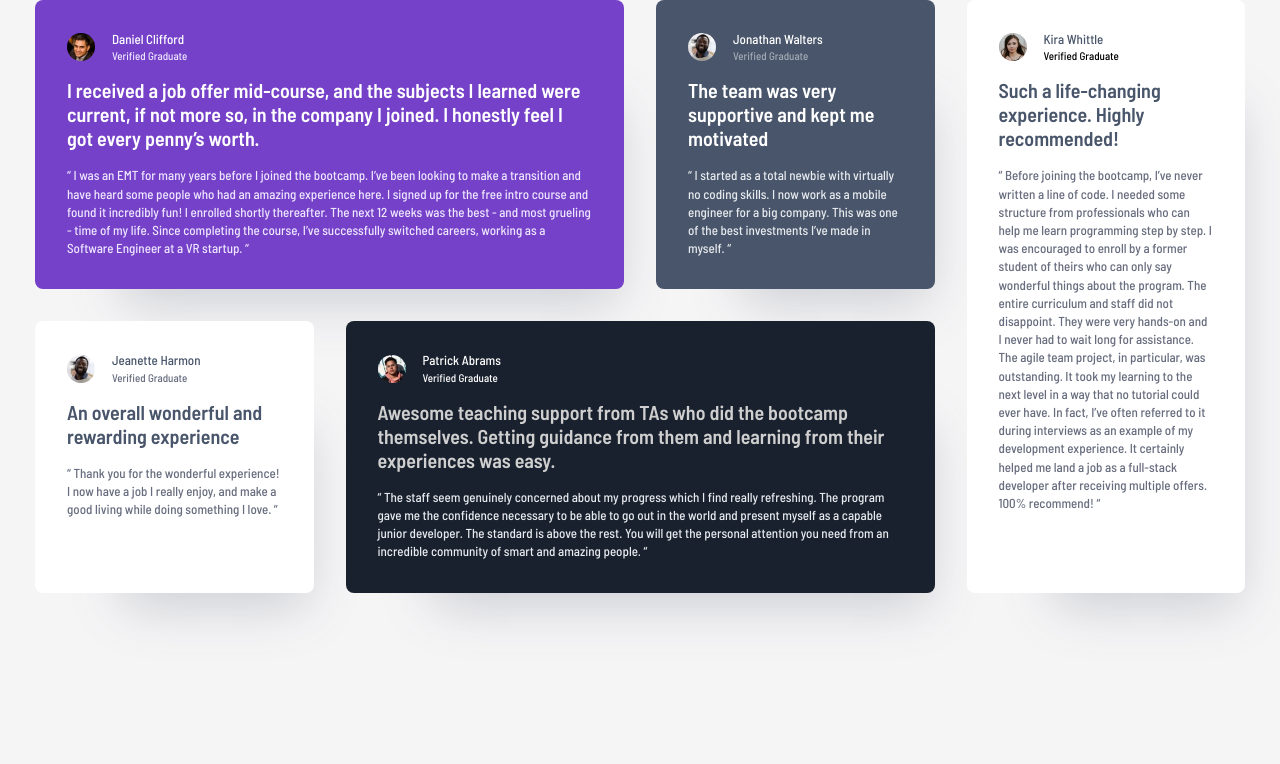
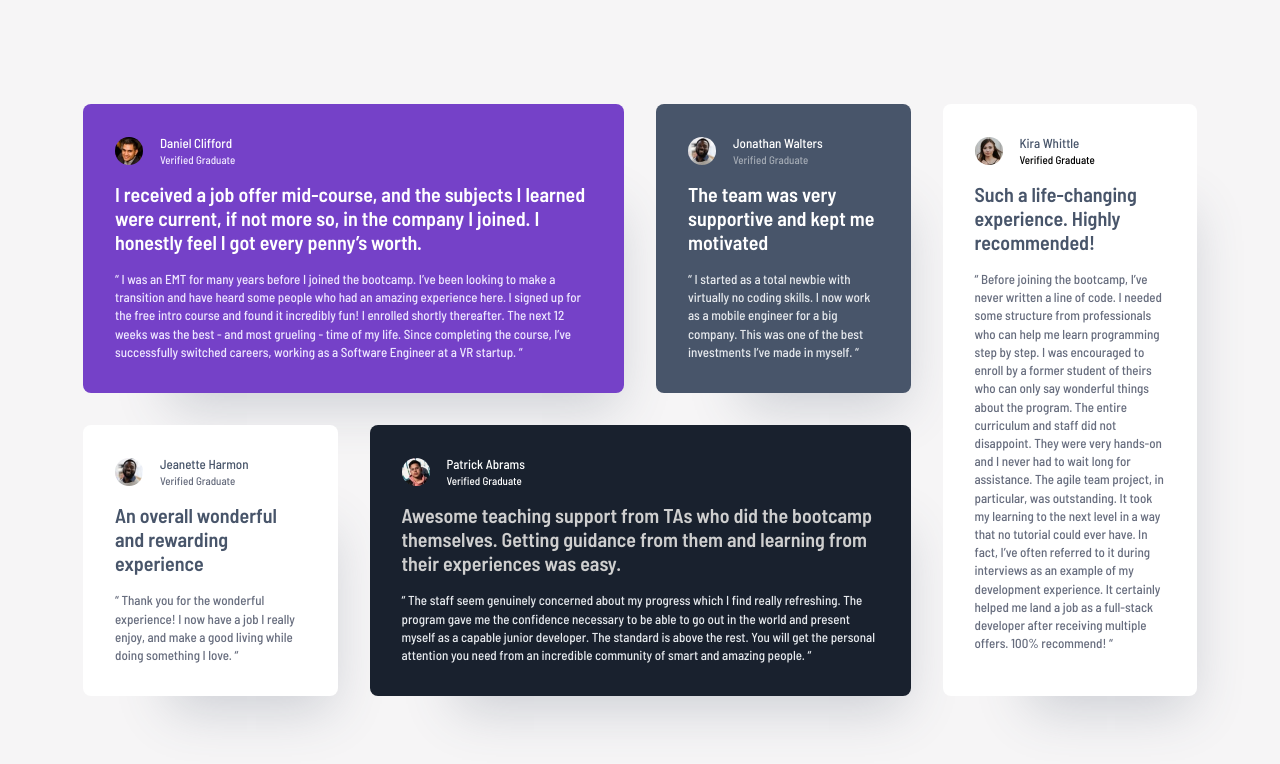
Before and after one commit to JasonY199/testimonials-grid-section, a Next.js app: page / in a window 1280 px wide. Shown: the top 764 px of the page. Built offline with nearby package versions, Linux system fonts and the light colour scheme.

Commit message:
fix margins and centering on tablet and desktop screens

```diff
--- a/app/layout.tsx
+++ b/app/layout.tsx
@@ -20,7 +20,9 @@ export default function RootLayout({
 }>) {
   return (
     <html lang="en">
-      <body className={`${barlowSemiCondensed.variable} antialiased`}>
+      <body
+        className={`${barlowSemiCondensed.variable} antialiased xl:min-h-screen xl:grid xl:place-items-center`}
+      >
         {children}
       </body>
     </html>
--- a/app/page.tsx
+++ b/app/page.tsx
@@ -4,7 +4,9 @@ export default function Home() {
   return (
     <main
       className="
-        px-[35px] py-[73]
+        px-[35px] py-[73px]
+        md:px-[60px] md:py-[83px]
+        xl:max-w-[1114px] xl:p-0
         grid grid-cols-1 gap-8
         md:grid-cols-2
         xl:grid-cols-4
```
